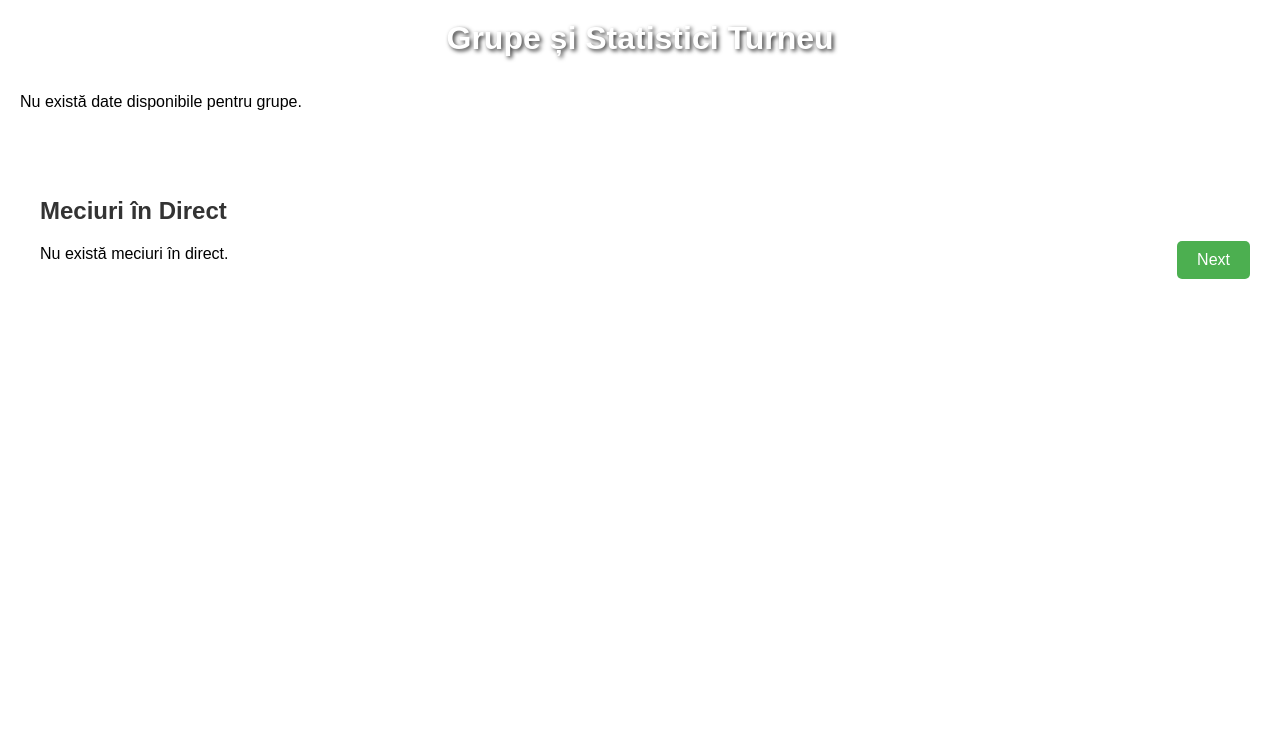
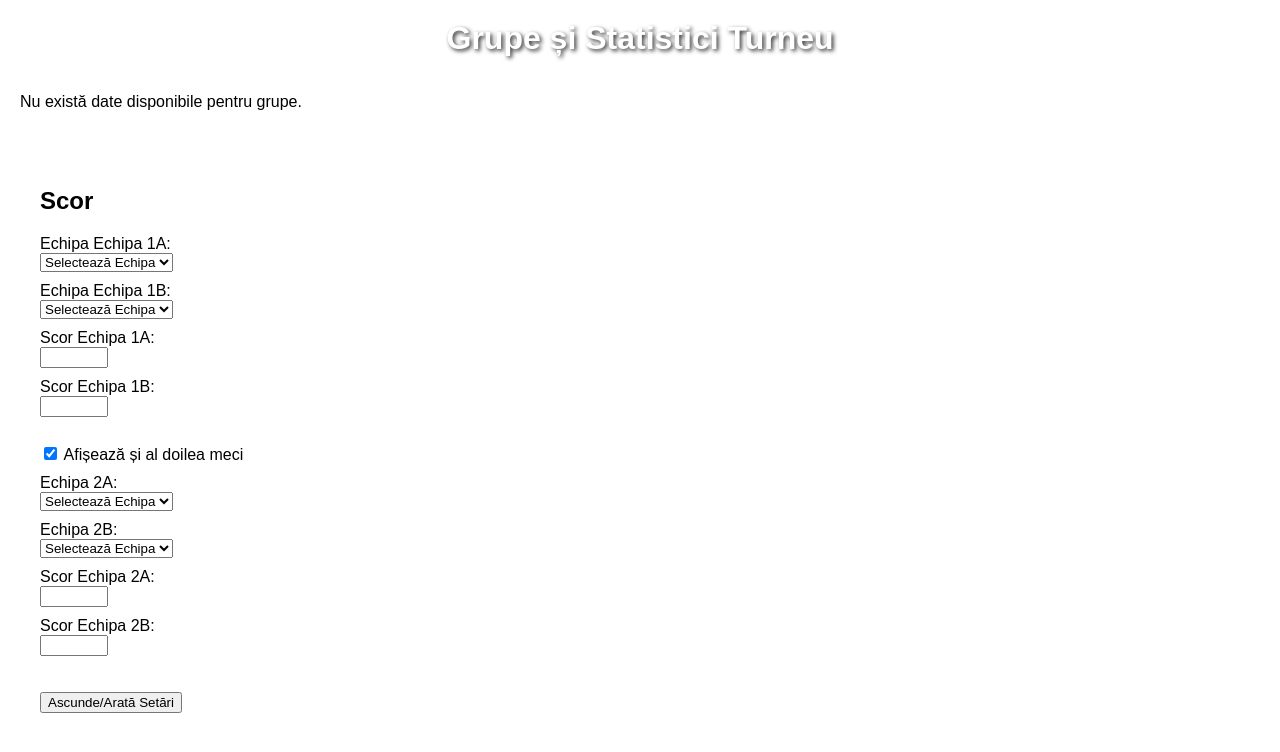
Before and after one commit to DobraG197/TabelScoruri, a plain HTML site: page index.html in a window 1280 px wide. Drawn offline with Linux system fonts and the light colour scheme.

Commit message:
Update index.html

```diff
--- a/index.html
+++ b/index.html
@@ -1,8 +1,8 @@
 <!DOCTYPE html>
-<html lang="en">
+<html lang="ro">
 <head>
-    <meta charset="UTF-8">
-    <meta name="viewport" content="width=device-width, initial-scale=1.0">
+  <meta charset="UTF-8" />
+  <meta name="viewport" content="width=device-width, initial-scale=1.0"/>
   <title>Display Groups and Statistics</title>
   <style>
     body {
@@ -19,6 +19,7 @@
       text-shadow: 2px 2px 4px rgba(0, 0, 0, 0.8);
       width: 50%;
       margin: 0 auto 20px auto;
+      font-size: 32px;
     }
     .groups-container {
       display: flex;
@@ -51,57 +52,101 @@
     tr:nth-child(even) {
       background-color: rgba(249, 249, 249, 0.8);
     }
-        .live-matches {
-            margin-top: 30px;
+    .score-section {
+      margin-top: 20px;
       background-color: rgba(255, 255, 255, 0.8);
       padding: 20px;
-            border-radius: 10px;
-            position: relative;
-        }
-        .live-matches h2 {
-            color: #333;
-        }
-        .match {
-            margin-bottom: 10px;
-            padding: 10px;
-            background-color: rgba(249, 249, 249, 0.8);
       border-radius: 5px;
     }
-        button {
-            background-color: #4CAF50;
-            border: none;
+    .display-score {
+      display: none;
+      font-size: 26px;
+      text-align: center;
+      margin-top: 20px;
       color: white;
-            padding: 10px 20px;
+      text-shadow: 2px 2px 4px rgba(0, 0, 0, 0.8);
+    }
+    .live-label {
+      color: red;
+      font-weight: bold;
+      margin-left: 10px;
+    }
+    label {
+      display: block;
+      margin-top: 10px;
+    }
+    input[type="number"] {
+      width: 60px;
       text-align: center;
-            text-decoration: none;
-            display: inline-block;
-            font-size: 16px;
-            margin: 10px 0;
-            cursor: pointer;
-            border-radius: 5px;
-            position: absolute;
-            bottom: 10px;
-            right: 10px;
+    }
+    #toggleMatchCheckbox {
+      margin-top: 20px;
     }
   </style>
 </head>
 <body>
   <h1>Grupe și Statistici Turneu</h1>
   <div class="groups-container" id="statisticiTurneu"></div>
-    <div class="live-matches">
-        <h2>Meciuri în Direct</h2>
-        <div id="liveMatchesContainer"></div>
-        <button onclick="showNextMatches()">Next</button>
+
+  <div class="score-section">
+    <h2>Scor</h2>
+
+    <div class="settings">
+      <label for="homeTeam1">Echipa Echipa 1A:</label>
+      <select id="homeTeam1"><option value="">Selectează Echipa</option></select>
+
+      <label for="awayTeam1">Echipa Echipa 1B:</label>
+      <select id="awayTeam1"><option value="">Selectează Echipa</option></select>
+
+      <label for="scoreHome1">Scor Echipa 1A:</label>
+      <input type="number" id="scoreHome1" min="0" />
+
+      <label for="scoreAway1">Scor Echipa 1B:</label>
+      <input type="number" id="scoreAway1" min="0" />
+
+
+      <label>
+        <input type="checkbox" id="toggleMatchCheckbox" checked>
+        Afișează și al doilea meci
+      </label>
+
+      <div id="secondMatchFields">
+        <label for="homeTeam2">Echipa 2A:</label>
+        <select id="homeTeam2"><option value="">Selectează Echipa</option></select>
+
+        <label for="awayTeam2">Echipa 2B:</label>
+        <select id="awayTeam2"><option value="">Selectează Echipa</option></select>
+
+        <label for="scoreHome2">Scor Echipa 2A:</label>
+        <input type="number" id="scoreHome2" min="0" />
+
+        <label for="scoreAway2">Scor Echipa 2B:</label>
+        <input type="number" id="scoreAway2" min="0" />
       </div>
+    </div>
+
+    <div class="display-score" id="displayScore"></div>
+
+<br><br>
+    <button onclick="toggleSettings()">Ascunde/Arată Setări</button>
+  </div>
+
   <script>
-        // Function to display tournament statistics
     function afiseazaStatisticiTurneu() {
-            // Retrieve data from localStorage
       const grupeTurneu = JSON.parse(localStorage.getItem('grupe_turneu'));
       const statisticiTurneu = JSON.parse(localStorage.getItem('statistici_turneu'));
       const statisticiTurneuDiv = document.getElementById('statisticiTurneu');
+      const homeTeamSelect1 = document.getElementById('homeTeam1');
+      const homeTeamSelect2 = document.getElementById('homeTeam2');
+      const awayTeamSelect1 = document.getElementById('awayTeam1');
+      const awayTeamSelect2 = document.getElementById('awayTeam2');
+
       if (grupeTurneu) {
-                statisticiTurneuDiv.innerHTML = ''; // Clear previous content
+        statisticiTurneuDiv.innerHTML = '';
+        [homeTeamSelect1, homeTeamSelect2, awayTeamSelect1, awayTeamSelect2].forEach(select => {
+          select.innerHTML = '<option value="">Selectează Echipa</option>';
+        });
+
         for (const grupa in grupeTurneu) {
           let groupDiv = document.createElement('div');
           groupDiv.className = 'group';
@@ -119,12 +164,9 @@
                 <th>GV</th>
                 <th>P</th>
               </tr>`;
-                    // Display teams in the group
           grupeTurneu[grupa].forEach(echipa => {
-                        // Get statistics for the team, if available
             const stats = statisticiTurneu?.[grupa]?.[echipa] || {
-                            echipa: echipa,
-                            MJ: 0, V: 0, E: 0, I: 0, GM: 0, GP: 0, GV: 0, P: 0
+              echipa: echipa, MJ: 0, V: 0, E: 0, I: 0, GM: 0, GP: 0, GV: 0, P: 0
             };
             html += `
               <tr>
@@ -138,6 +180,13 @@
                 <td>${stats.GV}</td>
                 <td>${stats.P}</td>
               </tr>`;
+
+            [homeTeamSelect1, homeTeamSelect2, awayTeamSelect1, awayTeamSelect2].forEach(select => {
+              let option = document.createElement('option');
+              option.value = echipa;
+              option.textContent = echipa;
+              select.appendChild(option.cloneNode(true));
+            });
           });
           html += `</table>`;
           groupDiv.innerHTML = html;
@@ -148,69 +197,49 @@
       }
     }
 
-        // Function to extract matches from HTML elements
-        function extractMatches() {
-            const matchItems = document.querySelectorAll('.match-item');
-            const matches = [];
-            matchItems.forEach((item) => {
-                const span = item.querySelector('span');
-                const matchInfo = span.textContent || span.innerText;
-                const timeMatch = matchInfo.match(/^\*\*(.*?)\*\*/);
-                const teamsMatch = matchInfo.match(/vs\s(.*?)\s\|/);
-                const fieldMatch = matchInfo.match(/\|\s(.*?)\s*$/);
+    function toggleSettings() {
+      const settings = document.querySelector('.settings');
+      const displayScore = document.getElementById('displayScore');
+      const showSecondMatch = document.getElementById('toggleMatchCheckbox').checked;
 
-                const time = timeMatch ? timeMatch[1].trim() : 'Unknown Time';
-                const teams = teamsMatch ? teamsMatch[1].split(/\s*\|\s*/) : ['Unknown Team', 'Unknown Team'];
-                const field = fieldMatch ? fieldMatch[1].trim() : 'Unknown Field';
+      if (settings.style.display === 'none') {
+        settings.style.display = 'block';
+        displayScore.style.display = 'none';
+      } else {
+        settings.style.display = 'none';
+        displayScore.style.display = 'block';
 
-                matches.push({
-                    time: time,
-                    echipa1: teams[0].trim(),
-                    echipa2: teams[1].trim(),
-                    field: field
-                });
-            });
-            return matches;
+        const home1 = document.getElementById('homeTeam1').value || 'Echipa Acasă 1';
+        const away1 = document.getElementById('awayTeam1').value || 'Echipa Oaspete 1';
+        const scoreHome1 = document.getElementById('scoreHome1').value || 0;
+        const scoreAway1 = document.getElementById('scoreAway1').value || 0;
+
+        let html = `<p>${home1} vs ${away1}: ${scoreHome1} - ${scoreAway1} <span class="live-label">În direct</span></p>`;
+
+        if (showSecondMatch) {
+          const home2 = document.getElementById('homeTeam2').value || 'Echipa Acasă 2';
+          const away2 = document.getElementById('awayTeam2').value || 'Echipa Oaspete 2';
+          const scoreHome2 = document.getElementById('scoreHome2').value || 0;
+          const scoreAway2 = document.getElementById('scoreAway2').value || 0;
+          html += `<p>${home2} vs ${away2}: ${scoreHome2} - ${scoreAway2} <span class="live-label">În direct</span></p>`;
         }
 
-        // Function to display live matches
-        let currentMatchIndex = 0;
-        function showLiveMatches() {
-            const matches = extractMatches();
-            const liveMatchesContainer = document.getElementById('liveMatchesContainer');
-            if (matches.length === 0) {
-                liveMatchesContainer.innerHTML = '<p>Nu există meciuri în direct.</p>';
-                return;
-            }
-            liveMatchesContainer.innerHTML = '';
-            for (let i = currentMatchIndex; i < currentMatchIndex + 2 && i < matches.length; i++) {
-                const match = matches[i];
-                const matchDiv = document.createElement('div');
-                matchDiv.className = 'match';
-                matchDiv.innerHTML = `
-                    <p><strong>${match.time}</strong> | ${match.field} | <strong>${match.echipa1}</strong> vs <strong>${match.echipa2}</strong></p>
-                `;
-                liveMatchesContainer.appendChild(matchDiv);
+        displayScore.innerHTML = html;
       }
     }
 
-        // Function to show next matches
-        function showNextMatches() {
-            const matches = extractMatches();
-            if (currentMatchIndex + 2 < matches.length) {
-                currentMatchIndex += 2;
-                showLiveMatches();
-            } else {
-                alert('Nu mai sunt meciuri de afișat.');
-            }
-        }
+    // Ascunde sau arată al doilea meci
+    document.addEventListener('DOMContentLoaded', () => {
+      const toggleCheckbox = document.getElementById('toggleMatchCheckbox');
+      const secondMatchFields = document.getElementById('secondMatchFields');
 
-        // Display data on page load and refresh every 5 minutes
-        window.onload = function() {
+      toggleCheckbox.addEventListener('change', () => {
+        secondMatchFields.style.display = toggleCheckbox.checked ? 'block' : 'none';
+      });
+
       afiseazaStatisticiTurneu();
-            showLiveMatches();
-            setInterval(afiseazaStatisticiTurneu, 300000); // Refresh every 5 minutes (300,000 milliseconds)
-        };
+      setInterval(afiseazaStatisticiTurneu, 300000); // Refresh la 5 minute
+    });
   </script>
 </body>
 </html>
```
Lines whose indentation alone changed are shown as unchanged.
